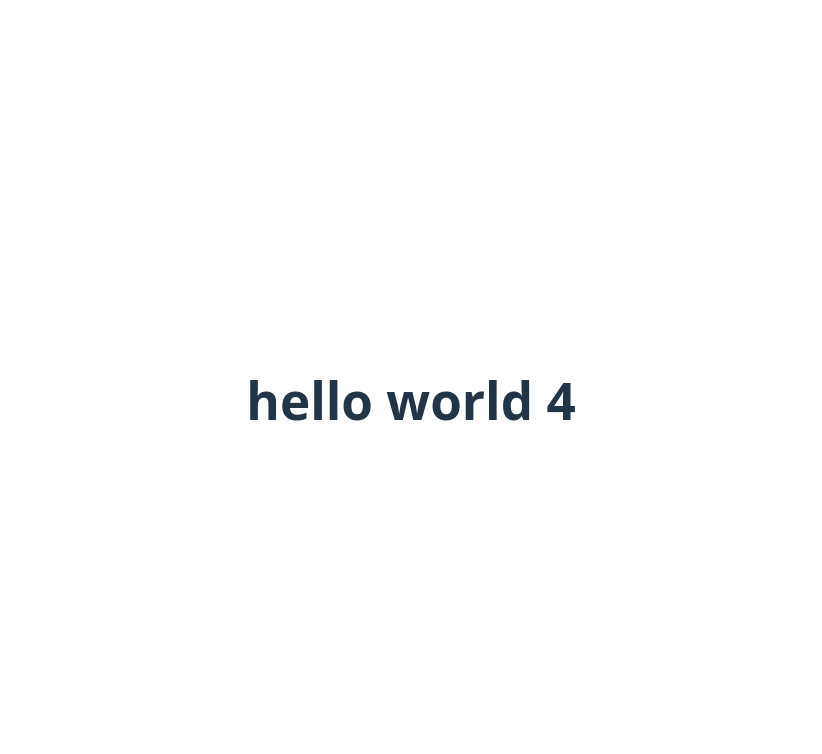
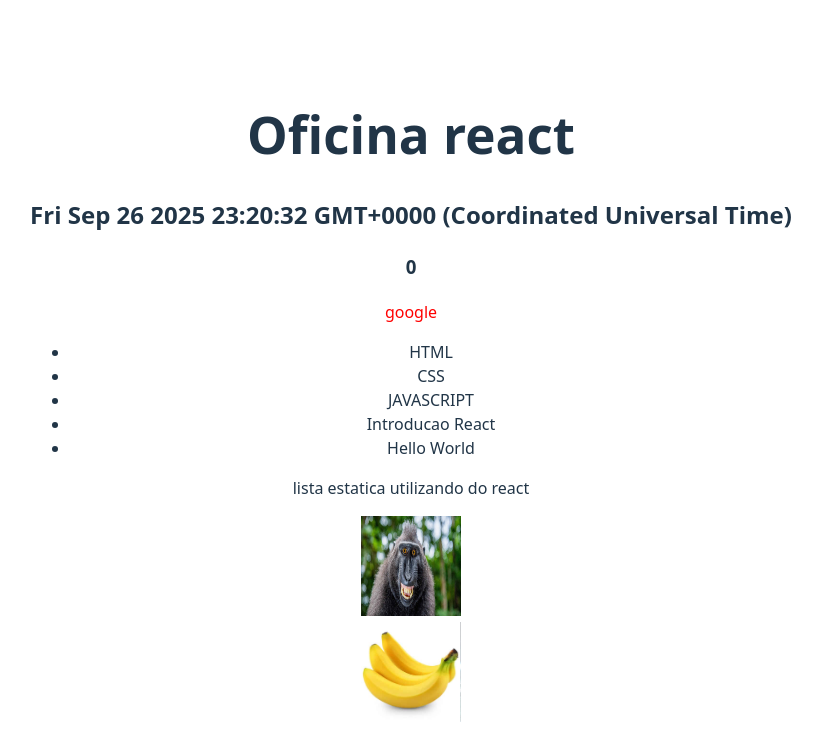
Before and after one commit to haoran00700/seminarios2025react, a React (Vite) app in the folder hello-world/: page / in a window 1280 px wide. Shown: the top 754 px of the page, without its empty margins (229-1051 px from the left). Built offline with nearby package versions, Linux system fonts and the light colour scheme.

Commit message:
imagem-import

```diff
--- a/hello-world/src/App.jsx
+++ b/hello-world/src/App.jsx
@@ -2,13 +2,28 @@ import { useState } from 'react'
 import reactLogo from './assets/react.svg'
 import viteLogo from '/vite.svg'
 import './App.css'
+import banana from './assets/banana.jfif'
 
 function App() {
   const [count, setCount] = useState(0)
 
   return (
   <div>
-    <h1>hello world {2+2}</h1>
+    <h1>Oficina react</h1>
+    <h2>{Date()}</h2>
+    <h3>{Number()}</h3>
+       <a id = "link" style={{color :"red"}} href = "https://www.google.com/">google</a>
+    <ul>
+      <li>HTML</li>
+      <li>CSS</li>
+      <li>JAVASCRIPT</li>
+      <li>Introducao React </li>
+      <li>Hello World</li>
+    </ul>
+    <p>lista estatica utilizando do react </p>
+    <img src='/macaco.jfif' width="100" height="100"></img>
+    <br/>
+    <img src={banana} width="100" height="100"></img>
   </div>
   )
 }
```
Also changed, not shown: hello-world/src/components/PrimeiroCom.jsx (added, +9 -0 lines), hello-world/public/macaco.jfif (added), hello-world/src/assets/banana.jfif (added).
